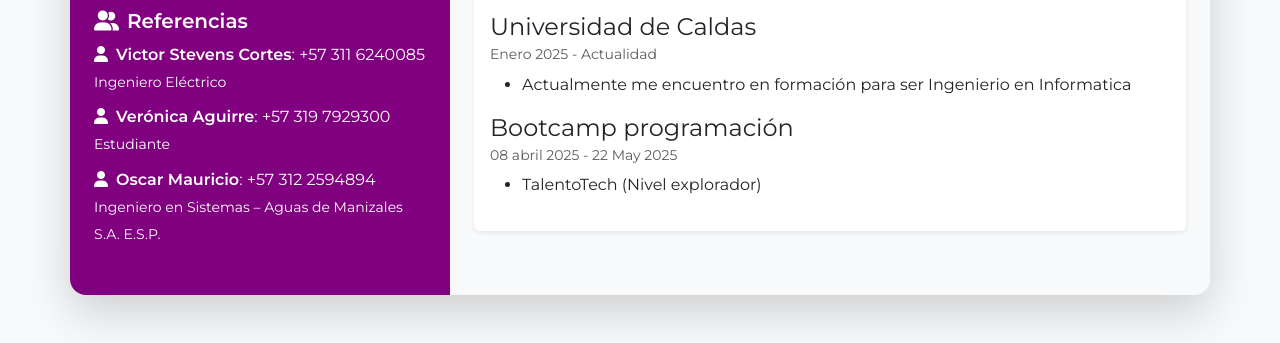
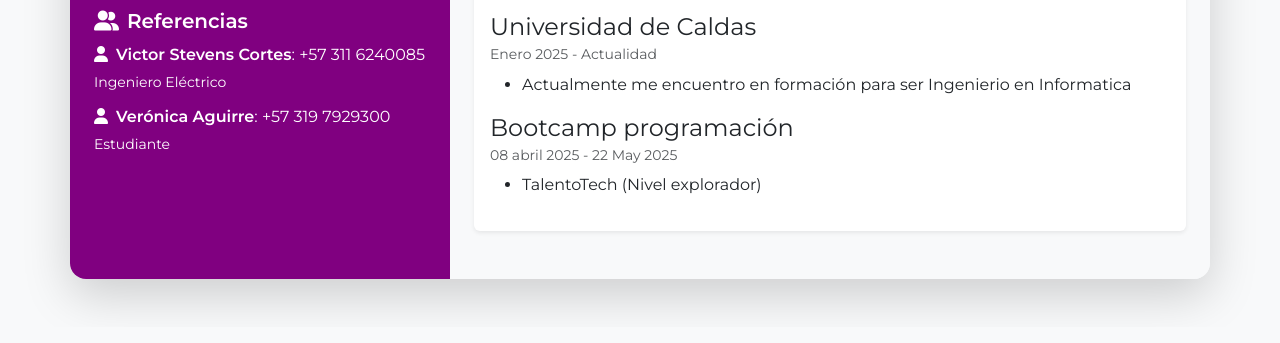
Before and after one commit to EstebanProg/Hojadevida, a plain HTML site: page index.html in a window 1280 px wide. Shown: the part 1291-1634 px from the top of the page. Drawn offline with nearby package versions, Linux system fonts and the light colour scheme.

Commit message:
actualización

```diff
--- a/index.html
+++ b/index.html
@@ -122,10 +122,6 @@
               <i class="fas fa-user me-2"></i><strong>Verónica Aguirre</strong>: +57 319 7929300<br>
               <span class="small">Estudiante</span>
             </li>
-            <li class="mb-2">
-              <i class="fas fa-user me-2"></i><strong>Oscar Mauricio</strong>: +57 312 2594894<br>
-              <span class="small">Ingeniero en Sistemas – Aguas de Manizales S.A. E.S.P.</span>
-            </li>
           </ul>
         </section>
       </div>
```
